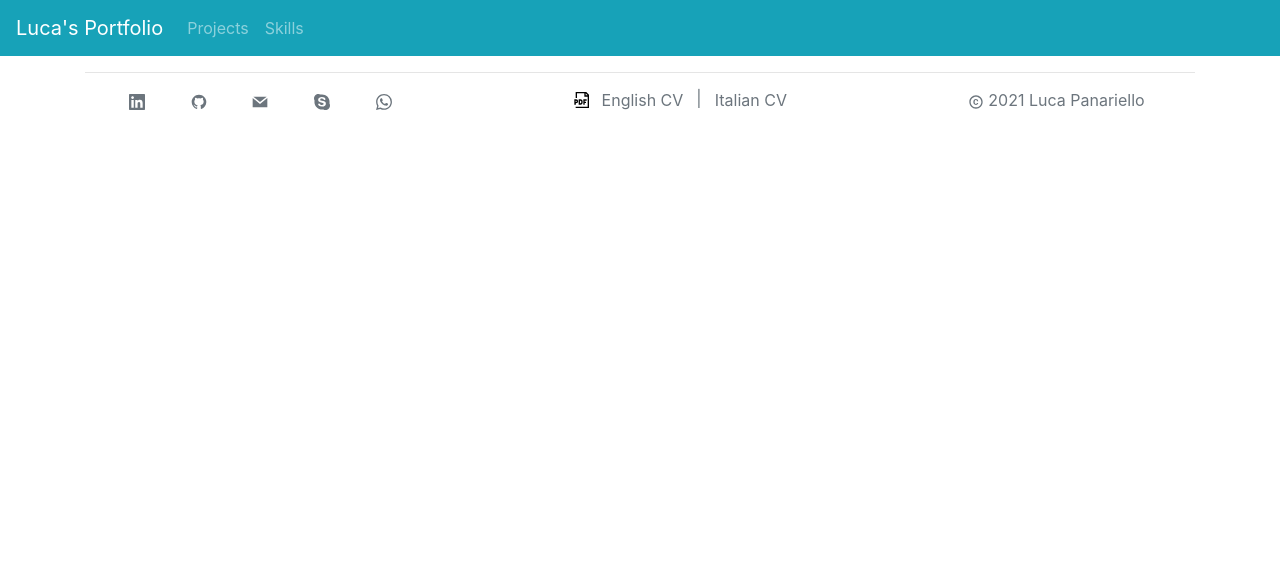
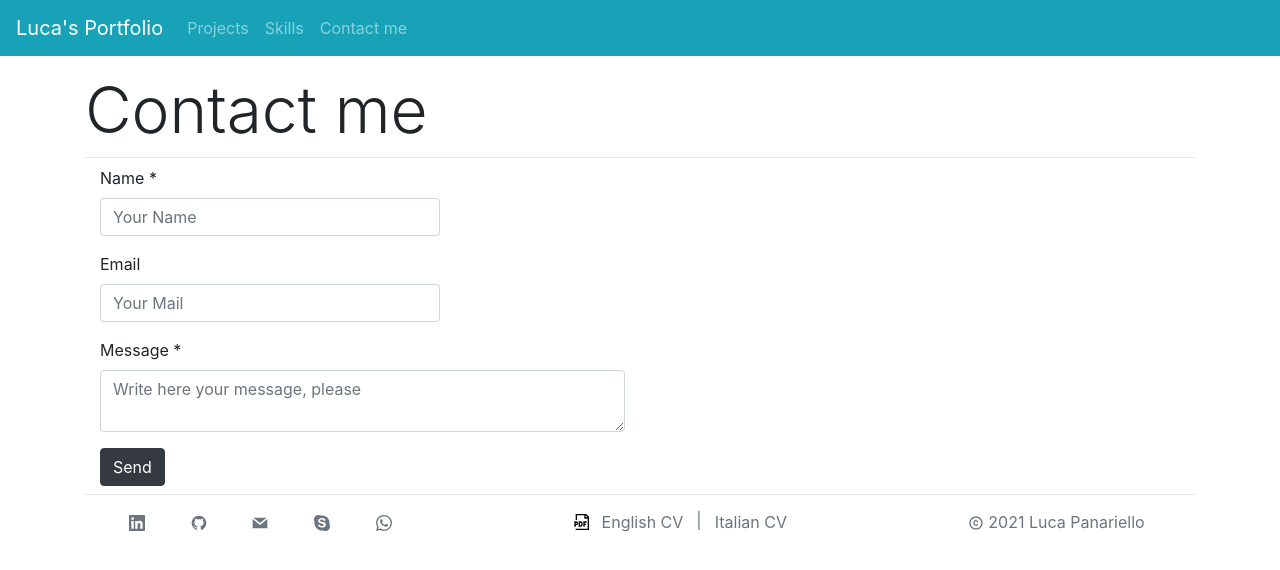
Before and after one commit to elpanas/LukePersonal, a React (Create React App) app: page /comments in a window 1280 px wide. Shown: the top 570 px of the page. Built offline with nearby package versions, Linux system fonts and the light colour scheme.

Commit message:
comments added

```diff
--- a/src/App.js
+++ b/src/App.js
@@ -9,6 +9,7 @@ import {
   Route
 } from "react-router-dom";
 import { Container, Spinner } from 'reactstrap';
+import Comments from './components/comments/comments';
 
 const LukePortfolio = React.lazy(() => import('./components/portfolio/portfolio'));
 const LukeSkills = React.lazy(() => import('./components/skills/LukeSkills'));
@@ -27,6 +28,7 @@ function App() {
             <Route path="/" exact><HomePage /></Route>
             <Route path="/portfolio"><LukePortfolio /></Route>
             <Route path="/skills"><LukeSkills /></Route>
+            <Route path="/comments"><Comments /></Route>
             <Route path="/projects/ordkrig"><OrdKrig /></Route>
           </Switch>
         </Suspense>
--- a/src/components/LukeNav.js
+++ b/src/components/LukeNav.js
@@ -24,7 +24,10 @@ const LukeNav = () => {
               <Link className="nav-link" to="/portfolio">Projects</Link>
             </NavItem>
             <NavItem>
-              <Link  className="nav-link" to="/skills">Skills</Link>
+              <Link className="nav-link" to="/skills">Skills</Link>
+            </NavItem>
+            <NavItem>
+              <Link className="nav-link" to="/comments">Contact me</Link>
             </NavItem>
           </Nav>
         </Collapse>
--- /dev/null
+++ b/src/components/comments/comments.css
@@ -0,0 +1,5 @@
+@media(max-width: 600px) {
+    #sendButton {
+        text-align: center;
+    }
+}
--- /dev/null
+++ b/src/components/comments/comments.js
@@ -0,0 +1,92 @@
+import React, { useState } from 'react';
+import { Button, Form, FormGroup, Label, Input, Col, Alert} from 'reactstrap';
+import './comments.css';
+
+const Comments = () => {
+
+    const [inputName, setInputName] = useState('');
+    const [inputEmail, setInputEmail] = useState('');
+    const [inputContent, setInputContent] = useState('');
+    const [isValid, setIsValid] = useState(true);
+    const [isSent, setIsSent] = useState(false);
+
+    const nameInputHandler = event => {
+        setInputName(event.target.value);
+    }
+
+    const emailInputHandler = event => {
+        setInputEmail(event.target.value);
+    }
+
+    const contentInputHandler = event => {
+        setInputContent(event.target.value);
+    }
+
+    const comment = {
+        name: inputName,
+        mail: inputEmail,
+        content: inputContent
+    };
+
+    async function sendDataHandler() {
+        const response = await fetch('https://lucapersonal.herokuapp.com/api/comment', {
+        method: 'POST',
+        body: JSON.stringify(comment),
+        headers: {
+            'Content-Type': 'application/json'
+            }
+        });
+        const data = await response.ok;
+        if (data) {
+            setIsValid(true);
+            setIsSent(true);
+            console.log(data);
+        }
+    };
+
+    const handleSubmit = event => {
+        event.preventDefault();
+
+        if (inputName.trim() === '' || inputContent.trim() === '') {
+            setIsValid(false);
+            return;
+        }
+        else {
+            sendDataHandler();
+        }
+      };
+
+  return (
+    <div>
+        <h1 className="display-4">Contact me</h1>
+        <hr className="my-2" />
+        {!isValid && <Alert color="danger">Some fields cannot be empty</Alert>}
+        {isSent && <Alert color="success">Message Sent! Thank you :)</Alert>}
+        <Form onSubmit={handleSubmit}>
+            <FormGroup>
+                <Col sm="4">
+                    <Label for="name">Name *</Label>
+                    <Input type="text" name="name" id="name" placeholder="Your Name" onChange={nameInputHandler} />
+                </Col>
+            </FormGroup>
+            <FormGroup>
+                <Col sm="4">
+                    <Label for="email">Email</Label>
+                    <Input type="email" name="email" id="email" placeholder="Your Mail" onChange={emailInputHandler} />
+                </Col>
+            </FormGroup>
+            <FormGroup>
+                <Col sm="6">
+                    <Label for="comment">Message *</Label>
+                    <Input type="textarea" name="comment" id="comment" placeholder="Write here your message, please" onChange={contentInputHandler} />
+                </Col>
+            </FormGroup>
+            <Col id="sendButton">
+                <Button color="dark">Send</Button>
+            </Col>
+        </Form>
+    </div>
+  );
+}
+
+export default Comments;
--- a/src/components/home/HomePage.js
+++ b/src/components/home/HomePage.js
@@ -22,9 +22,9 @@ const HomePage = () => {
                 Actually I'm looking for an internship in data science or development,
                 because I want to learn, improve and make practice.<br/>
                 </p>
-                <blockquote class="blockquote text-right">
-                  <p class="mb-0 quote">Do. Or do not. There is no try.</p>
-                  <footer class="blockquote-footer subquote">Yoda Master <cite title="Source Title">Star Wars</cite></footer>
+                <blockquote className="blockquote text-right">
+                  <p className="mb-0 quote">Do. Or do not. There is no try.</p>
+                  <footer className="blockquote-footer subquote">Yoda Master <cite title="Source Title">Star Wars</cite></footer>
                 </blockquote>
             </Col>
           </Row>
--- a/src/components/portfolio/portfolio.js
+++ b/src/components/portfolio/portfolio.js
@@ -42,9 +42,8 @@ const LukePortfolio = () => {
   return (
     <div>
         <Container>
-        <h1 className="display-4">Projects</h1>
-        <hr className="my-2" />
-
+          <h1 className="display-4">Projects</h1>
+          <hr className="my-2" />
           <Row>
             <BoxPortfolio
               title={projects[0].title}
--- a/src/index.js
+++ b/src/index.js
@@ -6,9 +6,9 @@ import reportWebVitals from './reportWebVitals';
 import 'bootstrap/dist/css/bootstrap.min.css';
 
 ReactDOM.render(
-  <React.StrictMode>
+  <React.Fragment>
     <App />
-  </React.StrictMode>,
+  </React.Fragment>,
   document.getElementById('root')
 );
 
```
